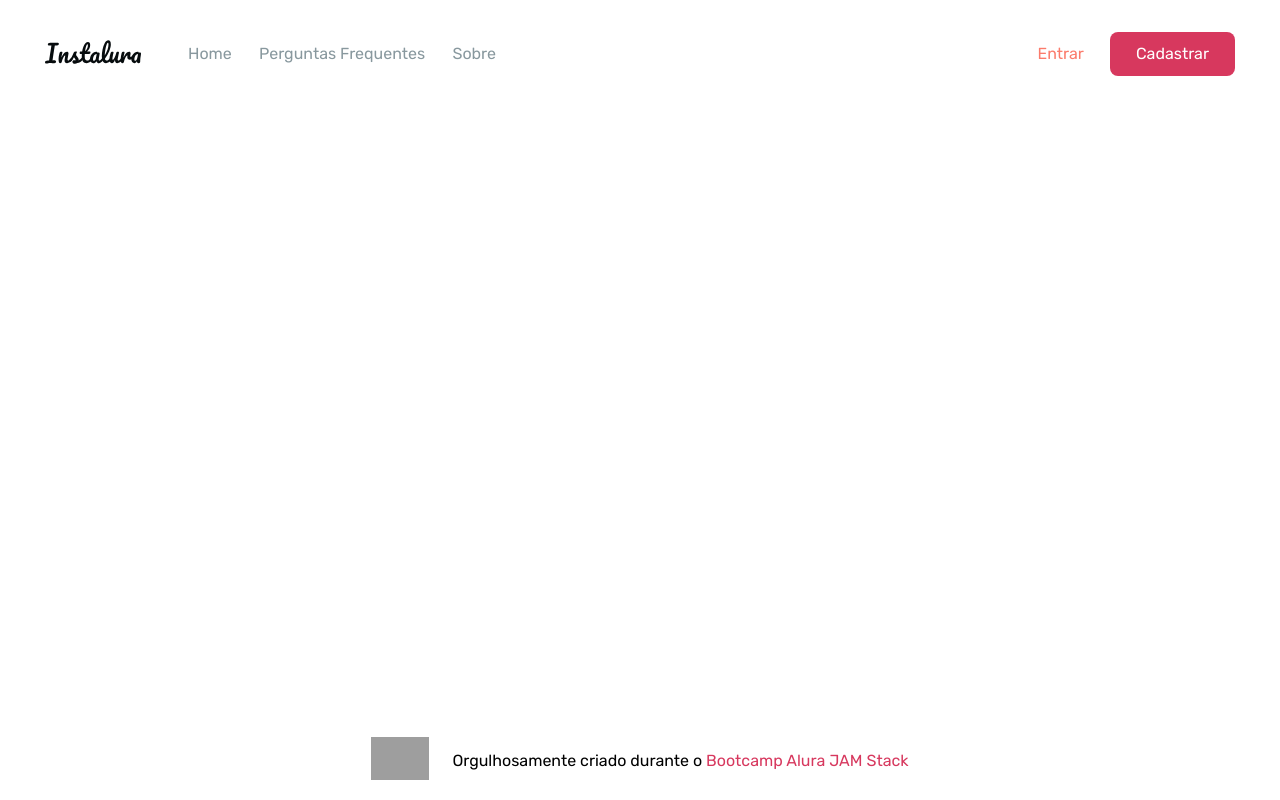
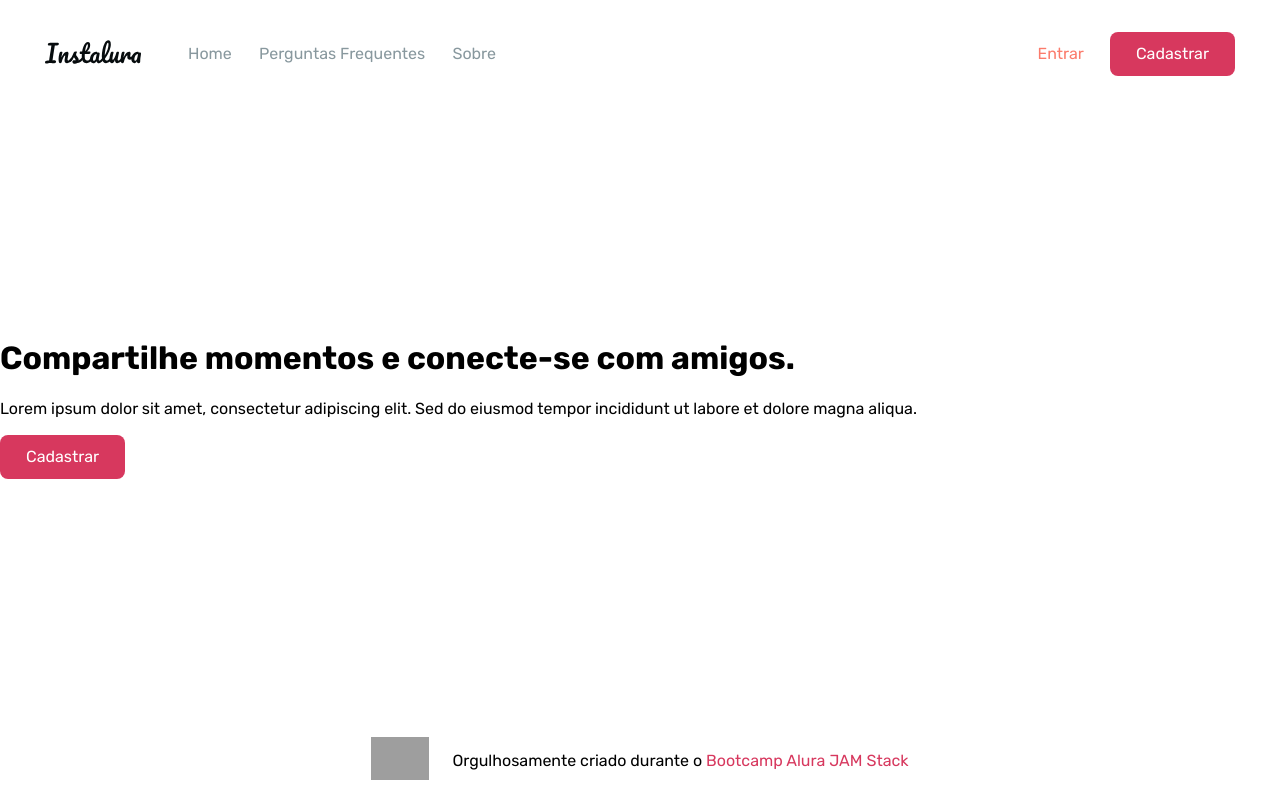
Before and after one commit to raphaelpc/instalura-base, a Next.js app: page / in a window 1280 px wide. Built offline with nearby package versions, Linux system fonts and the light colour scheme; grey boxes are pictures that could not be loaded.

Commit message:
Final da aula 07.

```diff
--- a/src/components/commons/Button.tsx
+++ b/src/components/commons/Button.tsx
@@ -2,10 +2,12 @@ import styled, { css } from 'styled-components';
 import { get } from 'lodash';
 import { TextStyleVariants } from '../foundation/Text'
 import { breakpointsMedia } from '../../theme/utils/breakpointsMedia';
+import { propToStyle } from '../../theme/utils/propToStyle';
 
 interface ButtonProps {
     variant: string;
     ghost?: boolean;
+    [propName: string]: any;
 }
 
 const ButtonGhost = css<ButtonProps>`
@@ -25,7 +27,6 @@ export const Button = styled.button<ButtonProps>`
     font-weight: bold;
     opacity: 1;
 
-    ${TextStyleVariants.smallestException}
     ${props => props.ghost ? ButtonGhost : ButtonDefault}
 
     transition: opacity ${props => props.theme.transition};
@@ -44,4 +45,7 @@ export const Button = styled.button<ButtonProps>`
             ${TextStyleVariants.paragraph1}
         `,
     })}
+
+    ${propToStyle('margin')}
+    ${propToStyle('display')}
 `;
--- a/src/components/foundation/Text.tsx
+++ b/src/components/foundation/Text.tsx
@@ -1,6 +1,7 @@
 // @ts-nocheck
 import { ReactNode } from 'react';
 import styled, { css } from 'styled-components';
+import { propToStyle } from '../../theme/utils/propToStyle';
 
 export const TextStyleVariants = {
     paragraph1: css`
@@ -16,28 +17,32 @@ export const TextStyleVariants = {
 }
 
 interface TextBaseProps {
-    as?: any;
     variant: string;
-    href?: string;
 }
 
 const TextBase = styled.span<TextBaseProps>`
     ${props => TextStyleVariants[props.variant]}
+    ${propToStyle('textAlign')}
 `;
 
 interface TextProps extends TextBaseProps {
     tag: string;
     children: ReactNode;
+    [propName: string]: any;
 }
 
 // p -> parágrafo
 // h1, h2, ..., h6 -> títulos
 // span -> textos inline
-export default function Text({ children, tag, variant }: TextProps) {
+export default function Text({ children, tag, variant, ...rest }: TextProps) {
 
     //TODO: as dá erro de compilação typescript
     return (
-        <TextBase as={tag} variant={variant}>
+        <TextBase
+            as={tag}
+            variant={variant}
+            {...rest}
+        >
             {children}
         </TextBase>
     );
--- a/src/pages/index.tsx
+++ b/src/pages/index.tsx
@@ -1,7 +1,9 @@
 import Head from 'next/head';
 import styled from 'styled-components';
+import { Button } from '../components/commons/Button';
 import { Footer } from '../components/commons/Footer'
 import { Menu } from '../components/commons/Menu'
+import Text from '../components/foundation/Text';
 
 export const HomeTemplate = styled.main`
     flex: 1;
@@ -20,6 +22,45 @@ export default function Home() {
             </Head>
 
             <Menu />
+
+            <div>
+                <Text
+                    variant="title"
+                    tag="h1"
+                    color="tertiary.main"
+                    textAlign={{
+                        xs: 'center',
+                        md: 'left',
+                    }}
+                >
+                    Compartilhe momentos e conecte-se com amigos.
+                </Text>
+
+                <Text
+                    variant="paragraph1"
+                    tag="p"
+                    color="tertiary.light"
+                    textAlign={{
+                        xs: 'center',
+                        md: 'left',
+                    }}
+                >
+                    Lorem ipsum dolor sit amet, consectetur adipiscing elit.
+                    Sed do eiusmod tempor incididunt ut labore et dolore magna aliqua.
+                </Text>
+
+                <Button
+                    variant="primary.main"
+                    display="block"
+                    margin={{
+                        xs: "auto",
+                        md: "initial"
+                    }}
+                >
+                    Cadastrar
+                </Button>
+            </div>
+
             <Footer />
         </HomeTemplate>
     )
--- a/src/theme/utils/breakpointsMedia.ts
+++ b/src/theme/utils/breakpointsMedia.ts
@@ -12,7 +12,13 @@ interface CssByBreakpoints {
 export function breakpointsMedia(cssByBreakpoints: CssByBreakpoints) {
 
     const breakpointsNames = Object.keys(cssByBreakpoints);
-    return breakpointsNames.map(breakpointName => css`
+    const breakpointsAvailable = Object.keys(breakpoints);
+
+    // considera somente os breakpoints válidos
+    const breakpointsFiltered =
+        breakpointsNames.filter(breakpointName => breakpointsAvailable.includes(breakpointName));
+
+    return breakpointsFiltered.map(breakpointName => css`
         @media screen and (min-width: ${breakpoints[breakpointName]}px) {
             ${cssByBreakpoints[breakpointName]}
         }
--- /dev/null
+++ b/src/theme/utils/propToStyle.ts
@@ -0,0 +1,36 @@
+import { breakpointsMedia } from "./breakpointsMedia";
+
+interface Props {
+    [propName: string]: string | {
+        xs?: string | number;
+        sm?: string | number;
+        md?: string | number;
+        lg?: string | number;
+        xl?: string | number;
+    }
+}
+
+export function propToStyle(propName: string) {
+
+    return function (props: Props) {
+
+        const propValue = props[propName];
+
+        if (typeof propValue === 'string') {
+            return {
+                [propName]: propValue,
+            }
+        }
+
+        if (typeof propValue === 'object') {
+            const breakpointsNames = Object.keys(propValue);
+            const cssByBreakpoints = {}
+            breakpointsNames.forEach(breakpoint =>
+                cssByBreakpoints[breakpoint] = {
+                    [propName]: propValue[breakpoint],
+                }
+            );
+            return breakpointsMedia(cssByBreakpoints);
+        }
+    }
+}
```
Also changed, not shown: src/components/commons/Menu.tsx (indentation only).
